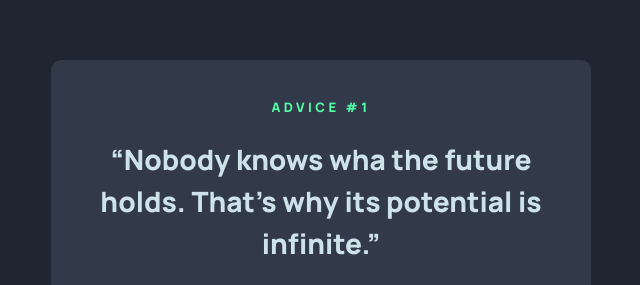
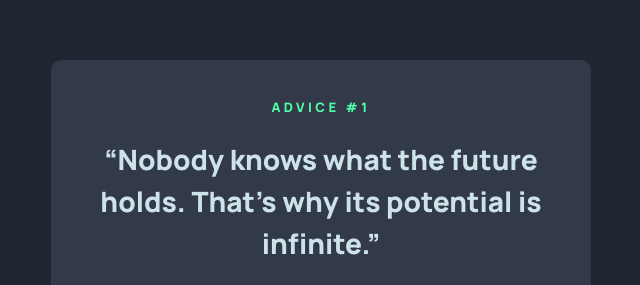
Before and after one commit to tsmjohnpascual/advice-app, a website built with Vite: page index.html in a window 1280 px wide. Shown: the part 163-448 px from the top of the page, without its empty margins (319-959 px from the left). Built offline with nearby package versions, Linux system fonts and the light colour scheme.

Commit message:
Update index.html

```diff
--- a/index.html
+++ b/index.html
@@ -14,7 +14,7 @@
 <body class="bg-neutral-900">
     <div class="container bg-neutral-800">
         <h1 class="text-primary-400 fw-bold fs-heading">ADVICE #1</h1>
-        <p class="text-primary-300 fw-bold fs-quote">“Nobody knows wha the future holds. That's why its potential is infinite.”</p>
+        <p class="text-primary-300 fw-bold fs-quote">“Nobody knows what the future holds. That's why its potential is infinite.”</p>
         <img src="images/pattern-divider-mobile.svg" class="divider-mobile" alt="Divider">
         <img src="images/pattern-divider-desktop.svg" class="divider-desktop" alt="Divider">
         <button class="text-primary-400"><img src="images/icon-dice.svg" alt="Dice icon" class="dice"></button>
```
